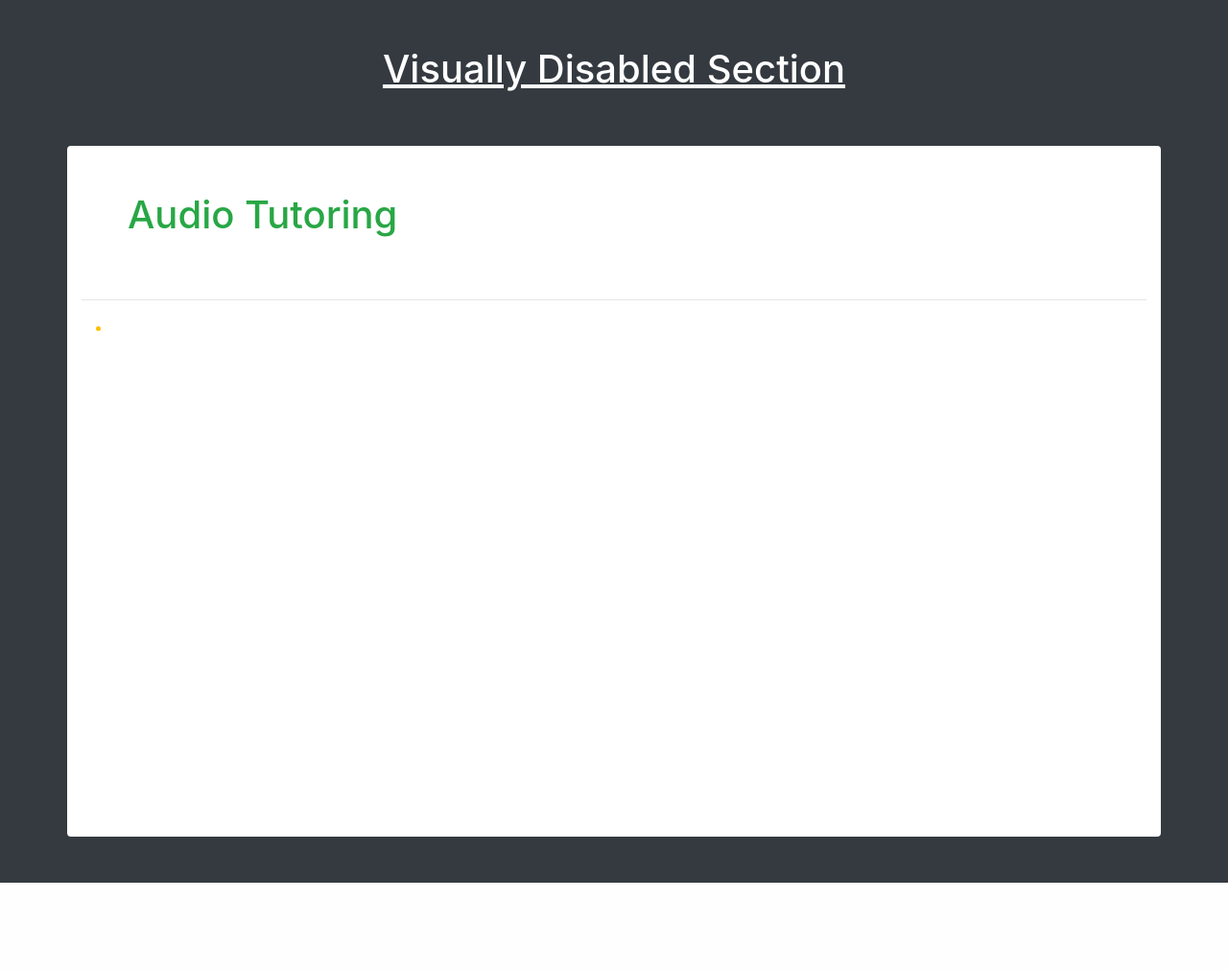
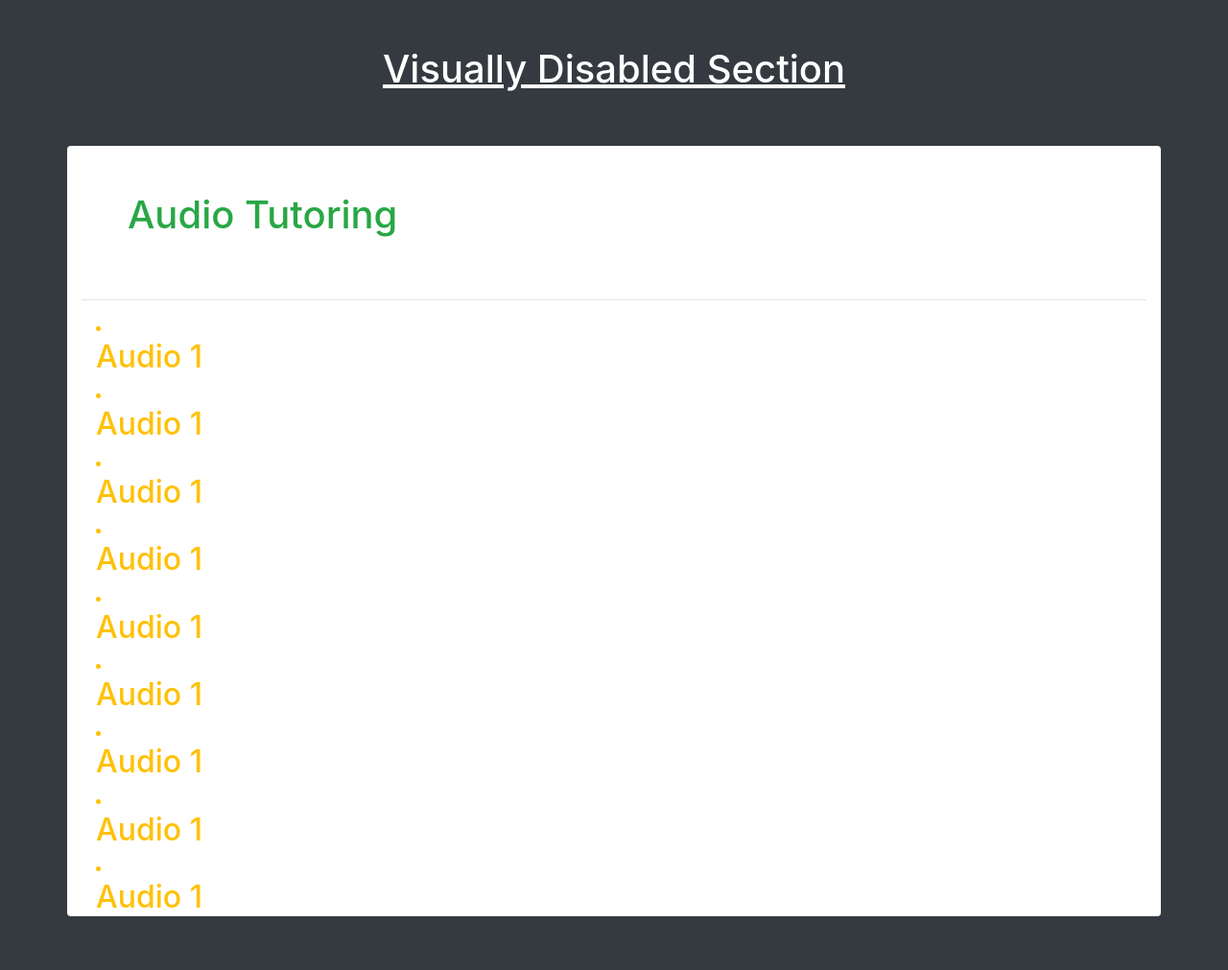
Before and after one commit to prakashtaz0091/INDOCTRINATION, a Django app: page /blindpage/ in a window 1280 px wide. Shown: the whole page at 96% size. Before the commit the page ends 920 px from the top, so only its background shows below. Run offline with Django 3.2, Linux system fonts and the light colour scheme; some libraries are stand-ins or nearby versions.

Commit message:
blind section audio tutoring done

```diff
--- a/project/app/templates/blindpage.html
+++ b/project/app/templates/blindpage.html
@@ -7,29 +7,40 @@
 
 {% block content %}
 
-    <audio autoplay><source src="/media/mainaudio.mp3"></audio>
+    <audio autoplay><source src="/media/playaudio.mp3"></audio>
 
     <script type="text/javascript">
 
         window.addEventListener('keydown', function (e) {
-          if (e.key == 1) {
-            window.location.replace("{% url 'home' %}");
+          if (e.key == 'a') {
+            var audio = new Audio('/media/demo1.mp3')
+            audio.play();
+        }
+        if (e.key == 'b') {
+            var audio = new Audio('/media/demo2.mp3')
+            audio.play();
+        }
+        if (e.key == 'c') {
+            var audio = new Audio('/media/demo1.mp3')
+            audio.play();
+        }
+        if (e.key == 'd') {
+            var audio = new Audio('/media/demo1.mp3')
+            audio.play();
+        }
+        if (e.key == 'e') {
+            var audio = new Audio('/media/demo1.mp3')
+            audio.play();
+        }
+        if (e.key == 'f') {
+            var audio = new Audio('/media/demo1.mp3')
+            audio.play();
           }
-          if (e.key == 2) {
-            window.location.replace("{% url 'courses' %}");
+          if (e.key == 'g') {
+            window.location.replace("{% url 'liveTutors' %}")
           }
-          if (e.key == 3) {
-            window.location.replace("{% url 'blogPage' %}");
-          }
-          if (e.key == 4) {
-            window.location.replace("{% url 'liveTutors' %}");
-          }
-          if (e.key == 5) {
-            window.location.replace("{% url 'home' %}");
-          }
-          if (e.key == 6) {
-            window.location.replace("{% url 'contact' %}");
-          }
+
+
         }, false);
       </script>
 
@@ -41,7 +52,15 @@
             <h1 class="text-success py-5 ml-5">Audio Tutoring</h1>
             <hr>
             <div class="container-fluid text-warning">
-                <li></li>
+                <li><h2>Audio 1</h2></li>
+                <li><h2>Audio 1</h2></li>
+                <li><h2>Audio 1</h2></li>
+                <li><h2>Audio 1</h2></li>
+                <li><h2>Audio 1</h2></li>
+                <li><h2>Audio 1</h2></li>
+                <li><h2>Audio 1</h2></li>
+                <li><h2>Audio 1</h2></li>
+                <li><h2>Audio 1</h2></li>
             </div>
         </div>
 
```
Also changed, not shown: 3 other files.
